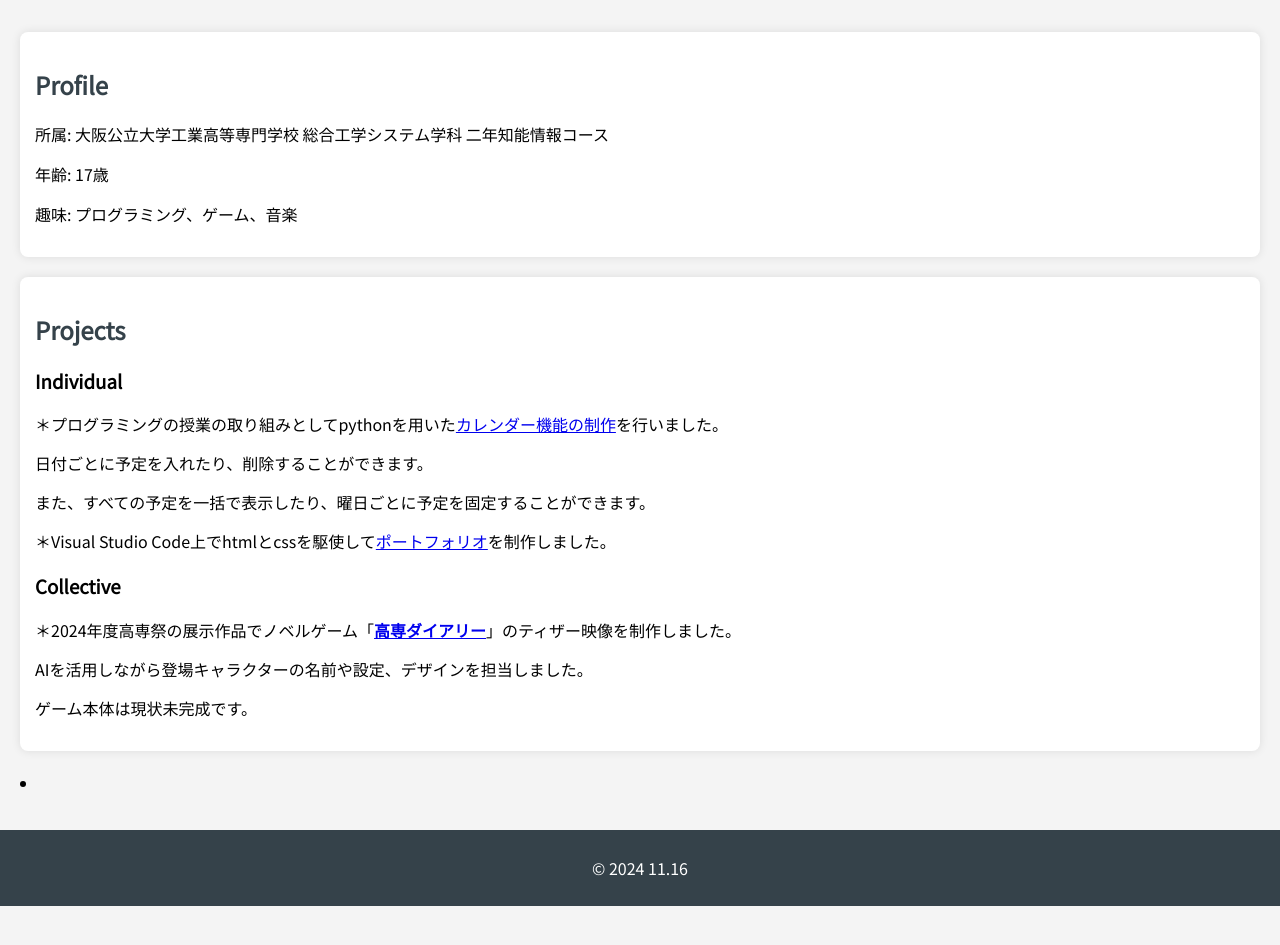
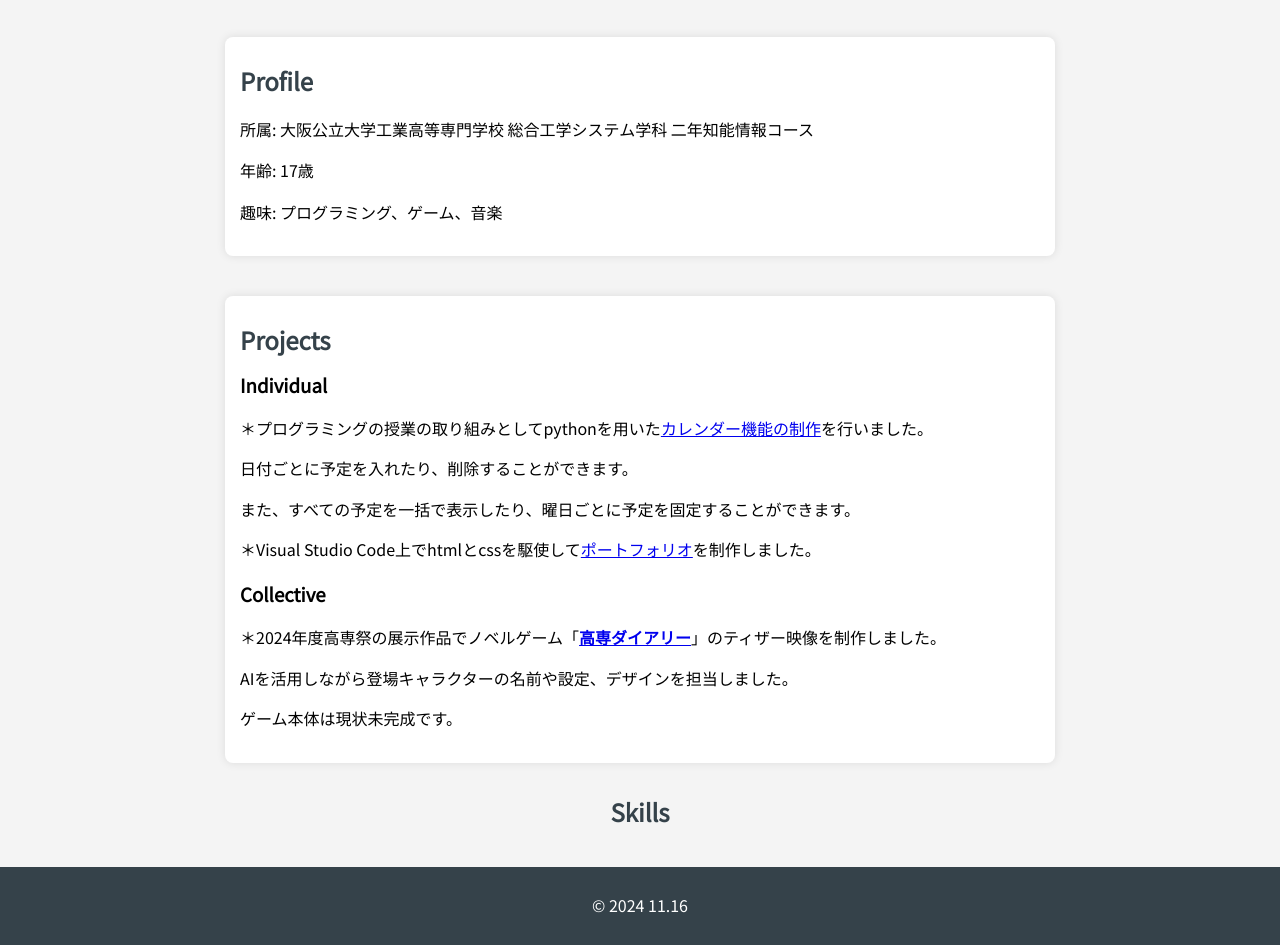
Before and after one commit to yuta7979/porfolio, a plain HTML site: page index.html in a window 1280 px wide. Shown: the part 74-1019 px from the top of the page. Before the commit the page ends 980 px from the top, so only its background shows below. Drawn offline with Linux system fonts and the light colour scheme.

Commit message:
行間　修正

```diff
--- a/index.html
+++ b/index.html
@@ -37,10 +37,12 @@
                 <li>ゲーム本体は現状未完成です。</li>
             </ul>
         </section>
-        <section class="Skills"
-        <ul>
-            <li></li>
-        </ul>
+        <section class="skills">
+            <h2>Skills</h2>
+            <ul>
+                <li></li>
+            </ul>
+        </section>
     </main>
     <footer>
         <p>&copy; 2024 11.16</p>
--- a/styles.css
+++ b/styles.css
@@ -3,6 +3,7 @@ body {
     margin: 0;
     padding: 0;
     background-color: #f4f4f4;
+    line-height: 1.6;
 }
 
 header {
@@ -18,23 +19,32 @@ h1 {
 
 main {
     padding: 20px;
+    display: flex;
+    flex-direction: column;
+    align-items: center;
 }
 
-.profile, .projects {
+.profile, .projects, skills {
     background: #ffffff;
     border-radius: 8px;
     box-shadow: 0 0 10px rgba(0, 0, 0, 0.1);
     margin: 20px 0;
     padding: 15px;
+    width: 100%;
+    margin-bottom: 20px;
+    max-width: 800px;
 }
 
-h2 {
+h2{
     color: #35424a;
+}
+h2, h3 {
+    margin: 10px 0;
 }
 
 ul {
     list-style-type: none;
-    padding: 0;
+    padding-left: 0;
 }
 
 li {
@@ -54,3 +64,8 @@ footer {
 .jp-text {
     font-family: 'Noto Sans JP', sans-serif;
 }
+@media (max-width: 600px){
+    .project ul, .skills ul, .profile ul {
+        padding-left: 20px;
+    }
+}
```
